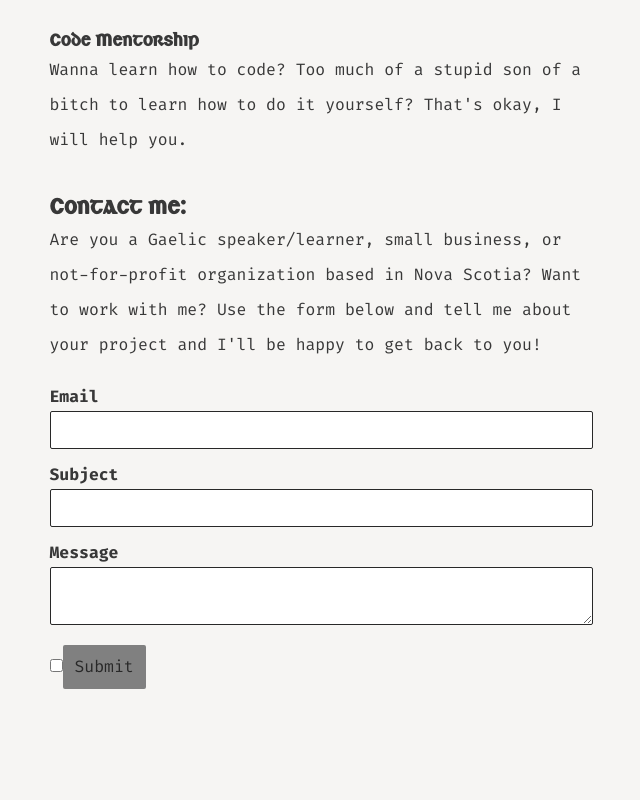
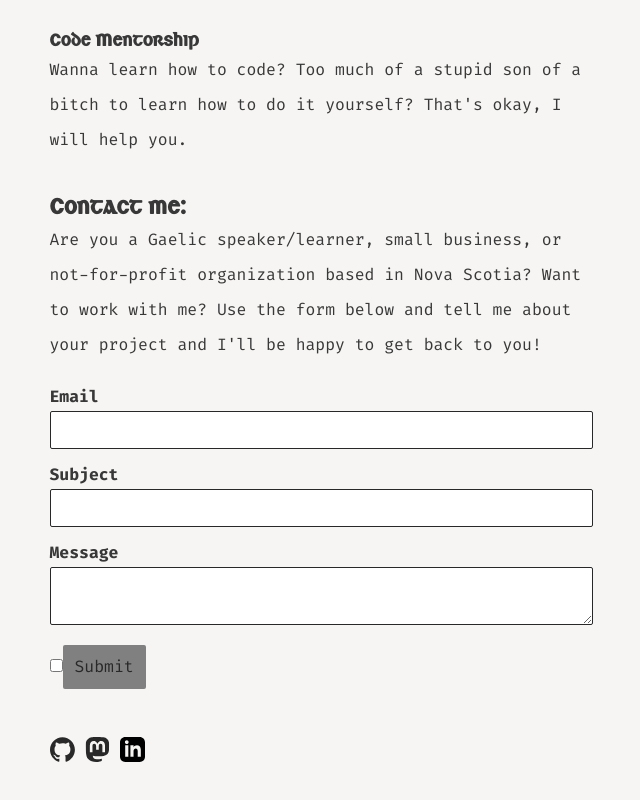
Before and after one commit to EileenMcCall/eileen-mccall-portfolio-next, a Next.js app: page /services in a window 1280 px wide. Shown: the part 354-1154 px from the top of the page, without its empty margins (319-959 px from the left). Built offline with nearby package versions, Linux system fonts and the light colour scheme.

Commit message:
added social icons to bottom of contact form

```diff
--- a/src/components/ContactForm/ContactForm.tsx
+++ b/src/components/ContactForm/ContactForm.tsx
@@ -5,6 +5,7 @@ import buttonStyles from "@styles/buttons.module.css";
 import { ChangeEvent, FormEvent, useState } from "react";
 import axios from "axios";
 import Banner from "../Banner/Banner";
+import SocialIcons from "../SocialIcons/SocialIcons";
 
 export default function ContactForm() {
     var [ formData, setFormData ] = useState({
@@ -89,6 +90,7 @@ export default function ContactForm() {
                 ></input>
                 <button className={buttonStyles.button__primary} type="submit" disabled={buttonDisabled}>Submit</button>
             </form>
+            <SocialIcons />
         </section>
     );
 
--- /dev/null
+++ b/src/components/SocialIcons/SocialIcons.module.css
@@ -0,0 +1,7 @@
+.list {
+    display: flex;
+    list-style: none;
+    align-items: center;
+    line-height: 0;
+    gap: 10px;
+}
--- /dev/null
+++ b/src/components/SocialIcons/SocialIcons.tsx
@@ -0,0 +1,41 @@
+import styles from "./SocialIcons.module.css";
+import GitHubLogo from "../icons/GithubLogo";
+import LinkedinLogo from "../icons/LinkedInLogo";
+import MastodonLogo from "../icons/MastodonLogo";
+
+export default function SocialIcons () {
+    return (
+        <ul className={styles.list}>
+            <li>
+                <a
+                    className="icon"
+                    href="https://github.com/EibhlinNicColla"
+                    rel="noopener noreferrer"
+                    target="_blank"
+                >
+                    <GitHubLogo />
+                </a>
+            </li>
+            <li>
+                <a
+                    className="icon"
+                    href="https://tech.lgbt/@eibhlinniccolla"
+                    rel="noopener noreferrer"
+                    target="_blank"
+                >
+                    <MastodonLogo />
+                </a>
+            </li>
+            <li>
+                <a
+                    className="icon"
+                    href="https://www.linkedin.com/in/eileenmccall/"
+                    rel="noopener noreferrer"
+                    target="_blank"
+                >
+                    <LinkedinLogo />
+                </a>
+            </li>
+        </ul>
+    );
+}
--- a/src/styles/forms.module.css
+++ b/src/styles/forms.module.css
@@ -1,5 +1,5 @@
 .form {
-    margin-bottom: 16px;
+    margin-bottom: 48px;
 }
 
 .form__group {
```
Also changed, not shown: src/components/IntroSection/IntroSection.module.css (+0 -11 lines), src/components/IntroSection/IntroSection.tsx (+2 -32 lines).
